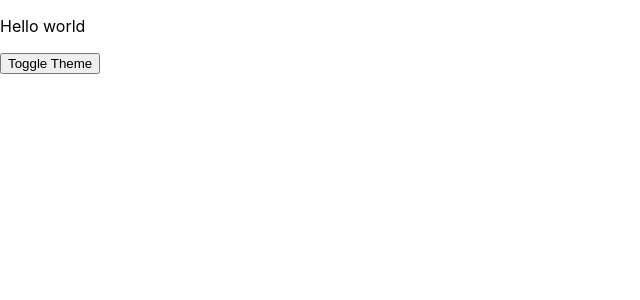
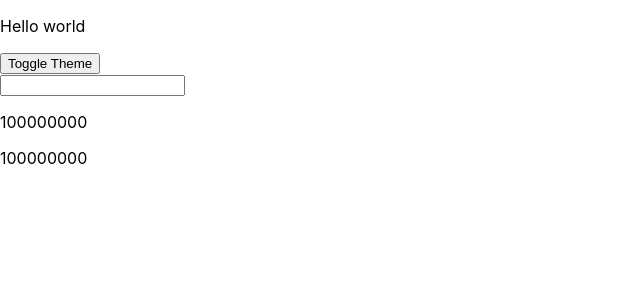
Before and after one commit to runticle/react-learning, a React (Create React App) app: page / in a window 1280 px wide. Shown: the top 300 px of the page, without its empty margins (0-640 px from the left). Built offline with nearby package versions, Linux system fonts and the light colour scheme.

Commit message:
Memo example (using useMemo and React.memo

```diff
--- a/src/App.js
+++ b/src/App.js
@@ -2,11 +2,13 @@ import './App.css';
 import ThemeProvider from './Theme/ThemeContext';
 
 import { ThemeSwitcher } from './components/ThemeSwitcher';
+import { MemoExample } from './components/MemoExample';
 
 function App() {
   return (
     <ThemeProvider>
       <ThemeSwitcher />
+      <MemoExample />
     </ThemeProvider>
   );
 }
--- /dev/null
+++ b/src/components/MemoExample.js
@@ -0,0 +1,53 @@
+import React, { useMemo, useState } from 'react'
+
+export const MemoExample = () => {
+    const [value, setValue] = useState()
+    const [count, setCount] = useState()
+
+    console.log("Rendering Memo")
+
+    // This will only fire once
+    // we could add dependencies, and it would fire again when those deps change.
+    useMemo(() => {
+        console.log('Running another expensive function')
+
+        let i = 0
+
+        while (i < 100000000) {
+            i++
+        }
+
+        setCount(i)
+    }, [])
+
+    return (
+        <div>
+            <input onChange={(e) => setValue(e.target.value)} value={value} />
+            <p>{count}</p>
+            <ExpensiveComponent />
+        </div>
+    )
+}
+
+// using a memo here means that it DOESNT rerender every time the input above changes. Juicy eh.
+const ExpensiveComponent = React.memo(() => {
+    console.log('rendering expensive component')
+
+    const expensiveFunction = () => {
+        let i = 0
+
+        while (i < 100000000) {
+            i++
+        }
+
+        return i
+    }
+
+    const count = expensiveFunction()
+
+    return (
+        <p>
+            {count}
+        </p>
+    )
+})
```
